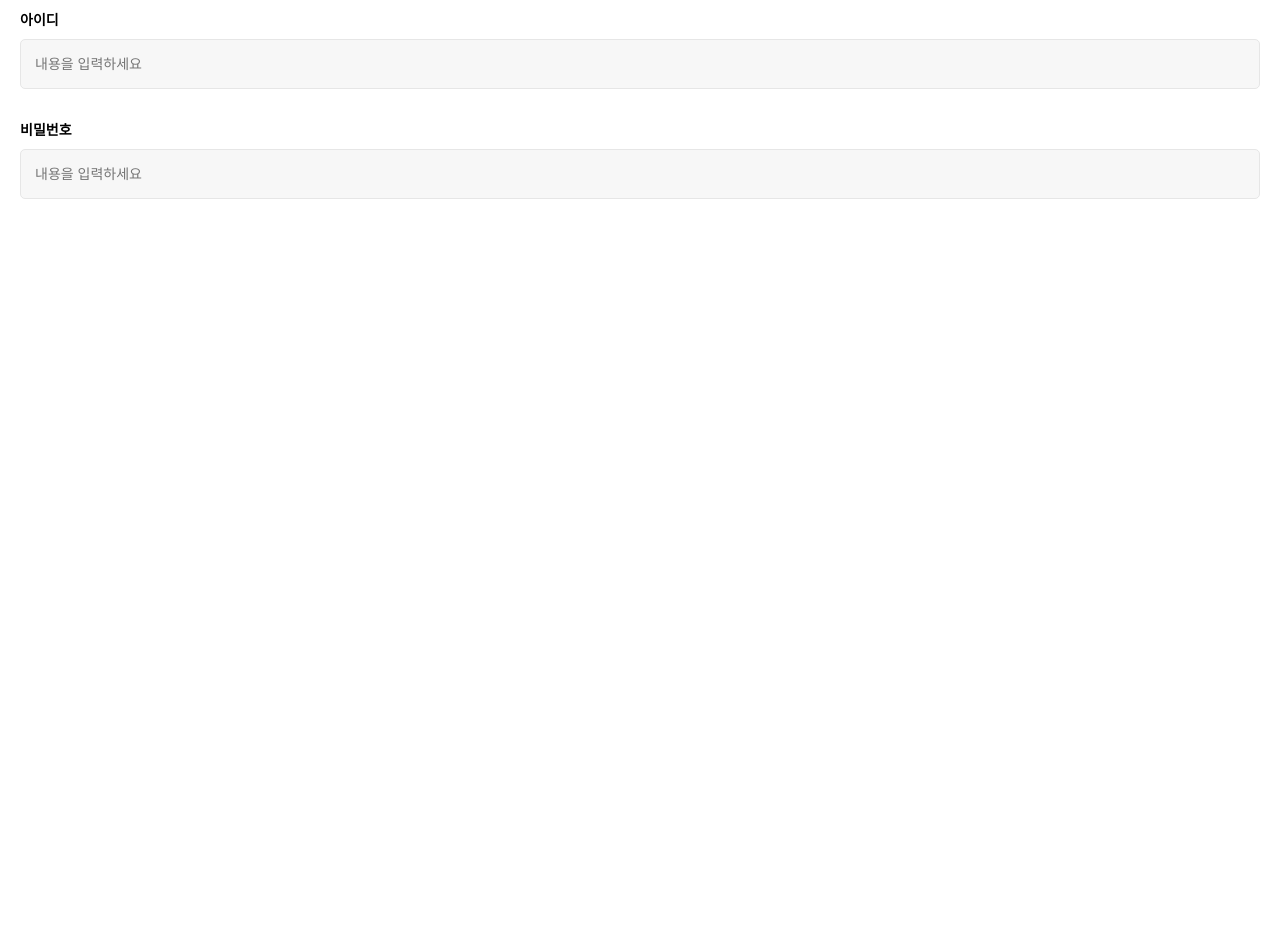
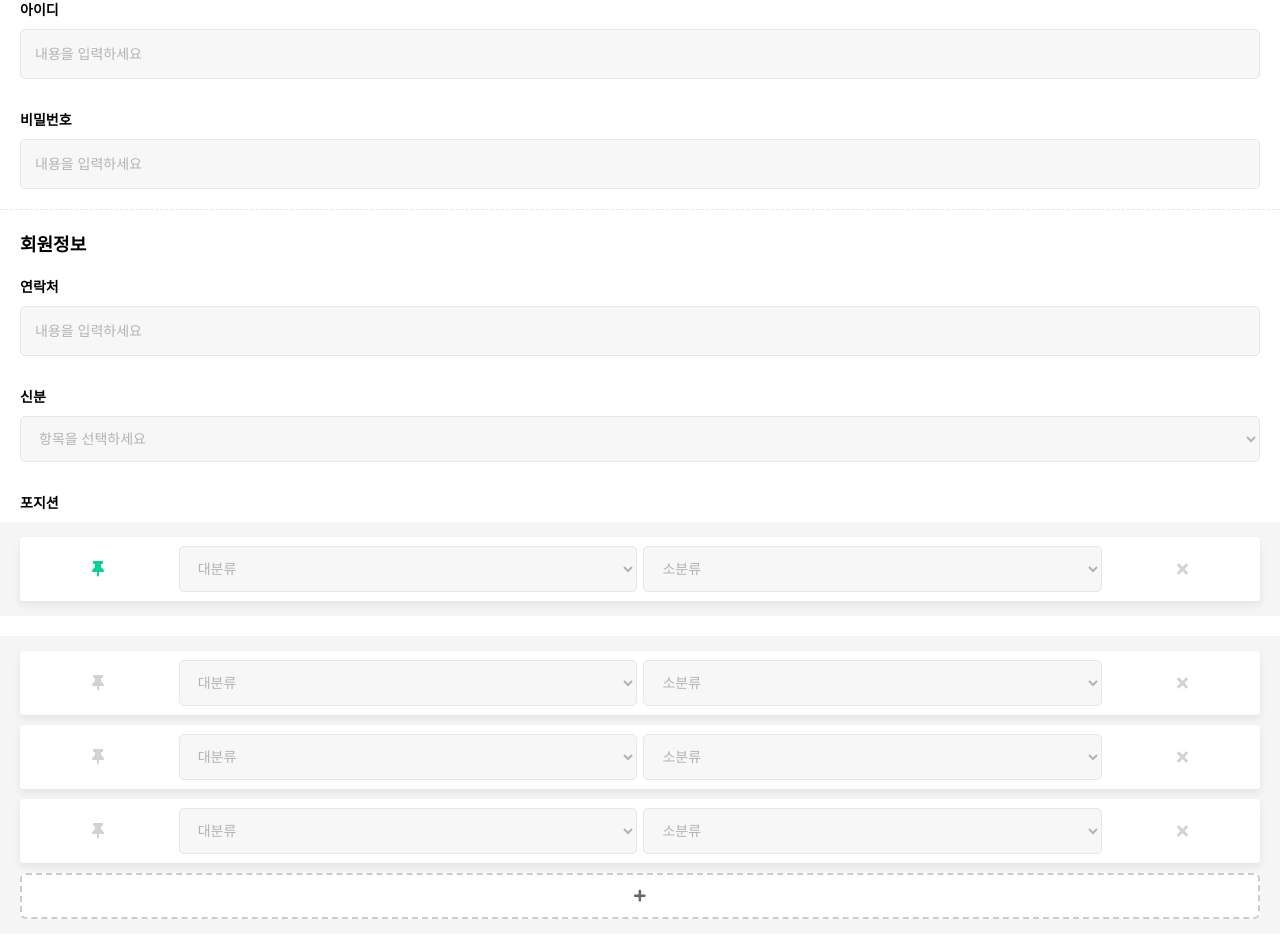
Before and after one commit to stump26/frontend, a React app: page / in a window 1280 px wide. Shown: the part 352-1304 px from the top of the page. Before the commit the page ends 800 px from the top, so only its background shows below. Built offline with nearby package versions, Linux system fonts and the light colour scheme.

Commit message:
계정정보,회원정보 구현

```diff
--- a/package.json
+++ b/package.json
@@ -4,6 +4,9 @@
 	"private": true,
 	"dependencies": {
 		"@babel/core": "7.8.4",
+		"@fortawesome/fontawesome-svg-core": "^1.2.27",
+		"@fortawesome/free-solid-svg-icons": "^5.12.1",
+		"@fortawesome/react-fontawesome": "^0.1.8",
 		"@svgr/webpack": "4.3.3",
 		"@testing-library/jest-dom": "^4.2.4",
 		"@testing-library/react": "^9.3.2",
--- a/src/Page/MyPage.jsx
+++ b/src/Page/MyPage.jsx
@@ -2,7 +2,7 @@ import React from 'react';
 import styled from 'styled-components';
 
 import { PageHeadSpan, PageBody } from 'Styles/main.mobile';
-import { AccountInfo } from 'components/MyPage';
+import { AccountInfo, MemberProfile } from 'components/MyPage';
 
 const MyPageFrame = styled.div`
 	width: 100%;
@@ -15,6 +15,7 @@ const MyPage = () => {
 			<PageHeadSpan> 마이페이지</PageHeadSpan>
 			<PageBody>
 				<AccountInfo />
+				<MemberProfile />
 			</PageBody>
 		</MyPageFrame>
 	);
--- a/src/Styles/main.mobile.jsx
+++ b/src/Styles/main.mobile.jsx
@@ -19,17 +19,19 @@ export const PageBody = styled.div`
 export const ContainerFrame = styled.div`
 	display: flex;
 	flex-direction: column;
-	margin: 20px;
+	margin: 20px 0;
+	border-bottom: 1px dashed #e6e6e6;
 `;
 
 export const ContainerTitle = styled.span`
-	margin: 10px 0;
+	margin: 0 20px;
+	margin-bottom: 10px;
 	font-size: 18px;
 	font-weight: 900;
 `;
 
 export const ContainerSubTitle = styled.span`
-	margin: 10px 0;
+	margin: 10px 20px;
 	font-size: 14px;
 	font-weight: 900;
 `;
@@ -37,16 +39,42 @@ export const ContainerSubTitle = styled.span`
 export const FormTextField = styled.input`
 	height: 46px;
 	background-color: #f7f7f7;
+	margin: 0 20px;
 	margin-bottom: 20px;
 	padding-left: 1em;
 	font-size: 14px;
 	border-radius: 5px;
 	border: solid 1px #e6e6e6;
-	color: #b3b3b3;
+	color: #000000;
+
+	::placeholder {
+		color: #b3b3b3;
+	}
+	:active {
+		background-color: #ffffff;
+	}
 	:focus {
 		border: solid 1px #00df9b;
 		background-color: #ffffff;
-		color: #000000;
 		outline: none;
 	}
 `;
+
+export const FormSingleSelect = styled.select`
+	width: ${(props) => props.width || '100%'};
+	height: ${(props) => props.height || '46px'};
+	background-color: #f7f7f7;
+	font-size: 14px;
+	margin: ${(props) => props.margin || '0'};
+	padding-left: 1em;
+	border-radius: 5px;
+	border: solid 1px #e6e6e6;
+	color: #b3b3b3;
+`;
+
+export const FormSingleOption = styled.option`
+	background-color: #f7f7f7;
+	font-size: 14px;
+	border: solid 1px #e6e6e6;
+	color: #b3b3b3;
+`;
--- /dev/null
+++ b/src/components/MyPage/DropdownSelector.jsx
@@ -0,0 +1,21 @@
+import React from 'react';
+
+import { FormSingleSelect, FormSingleOption } from 'Styles/main.mobile';
+
+const DropdownSelector = ({ field, placeholder, width = null, height = null, margin = null }) => {
+	return (
+		<FormSingleSelect width={width} height={height} margin={margin}>
+			<FormSingleOption value="" disabled selected>
+				{placeholder}
+			</FormSingleOption>
+			<FormSingleOption value="" disabled>
+				--------------------------------
+			</FormSingleOption>
+			{field.map((item) => (
+				<FormSingleOption value={`${item}`}>{item}</FormSingleOption>
+			))}
+		</FormSingleSelect>
+	);
+};
+
+export default DropdownSelector;
--- /dev/null
+++ b/src/components/MyPage/MemberProfile.jsx
@@ -0,0 +1,42 @@
+import React from 'react';
+import styled from 'styled-components';
+
+import {
+	ContainerFrame,
+	ContainerTitle,
+	ContainerSubTitle,
+	FormTextField,
+} from 'Styles/main.mobile';
+import { PositionCardBackground, PositionCard, PositionAddBtn } from './PositionCard';
+import DropdownSelector from './DropdownSelector';
+
+const IdentySelector = styled.div`
+	margin: 0 20px;
+	margin-bottom: 20px;
+`;
+
+const MemberProfile = () => {
+	return (
+		<ContainerFrame>
+			<ContainerTitle>회원정보</ContainerTitle>
+			<ContainerSubTitle>연락처</ContainerSubTitle>
+			<FormTextField placeholder="내용을 입력하세요" />
+			<ContainerSubTitle>신분</ContainerSubTitle>
+			<IdentySelector>
+				<DropdownSelector field={['대학생', '직장인']} placeholder="항목을 선택하세요" />
+			</IdentySelector>
+			<ContainerSubTitle>포지션</ContainerSubTitle>
+			<PositionCardBackground>
+				<PositionCard enableTack />
+			</PositionCardBackground>
+			<PositionCardBackground>
+				<PositionCard />
+				<PositionCard />
+				<PositionCard />
+				<PositionAddBtn />
+			</PositionCardBackground>
+		</ContainerFrame>
+	);
+};
+
+export default MemberProfile;
--- /dev/null
+++ b/src/components/MyPage/PositionCard.jsx
@@ -0,0 +1,72 @@
+import React from 'react';
+import styled from 'styled-components';
+import { FontAwesomeIcon } from '@fortawesome/react-fontawesome';
+import { faThumbtack, faTimes, faPlus } from '@fortawesome/free-solid-svg-icons';
+
+import DropdownSelector from './DropdownSelector';
+
+export const PositionCardBackground = styled.div`
+	display: flex;
+	flex-direction: column;
+	margin-bottom: 20px;
+	padding: 10px 20px;
+	background-color: #f5f5f5;
+`;
+
+const PositionCardFrame = styled.div`
+	display: flex;
+	flex-direction: row;
+	justify-content: space-between;
+	align-items: center;
+	height: 64px;
+	margin: 5px 0;
+	border-radius: 3px;
+	box-shadow: 0 4px 8px 0 rgba(0, 0, 0, 0.07);
+	background-color: #ffffff;
+`;
+
+const PositionAddBtnFrame = styled.button`
+	height: 46px;
+	margin: 5px 0;
+	border-radius: 6px;
+	border: dashed 2px #cccccc;
+	background-color: #ffffff;
+`;
+
+const PositionTackIcon = styled(FontAwesomeIcon)`
+	margin: auto;
+	color: ${(props) => (props.enable ? '#08d194' : '#d1d2d4')};
+`;
+const PositionCloseIcon = styled(FontAwesomeIcon)`
+	margin: auto;
+	color: ${(props) => (props.enable ? '#08d194' : '#d1d2d4')};
+`;
+
+export const PositionCard = ({ enableTack }) => {
+	return (
+		<PositionCardFrame>
+			<PositionTackIcon icon={faThumbtack} enable={enableTack} />
+			<DropdownSelector
+				width="37%"
+				field={['기획', '디자인', '개발']}
+				placeholder="대분류"
+				margin="0 3px"
+			/>
+			<DropdownSelector
+				width="37%"
+				field={['데이터 사이언티스트', '프론트엔드', '백엔드']}
+				placeholder="소분류"
+				margin="0 3px"
+			/>
+			<PositionCloseIcon icon={faTimes} />
+		</PositionCardFrame>
+	);
+};
+
+export const PositionAddBtn = () => {
+	return (
+		<PositionAddBtnFrame>
+			<FontAwesomeIcon icon={faPlus} color="#666666" width={16} />
+		</PositionAddBtnFrame>
+	);
+};
--- a/src/components/MyPage/index.jsx
+++ b/src/components/MyPage/index.jsx
@@ -1 +1,2 @@
 export { default as AccountInfo } from './AccountInfo';
+export { default as MemberProfile } from './MemberProfile';
```
Also changed, not shown: 1 other file (tests, documents, lock files or other folders).
